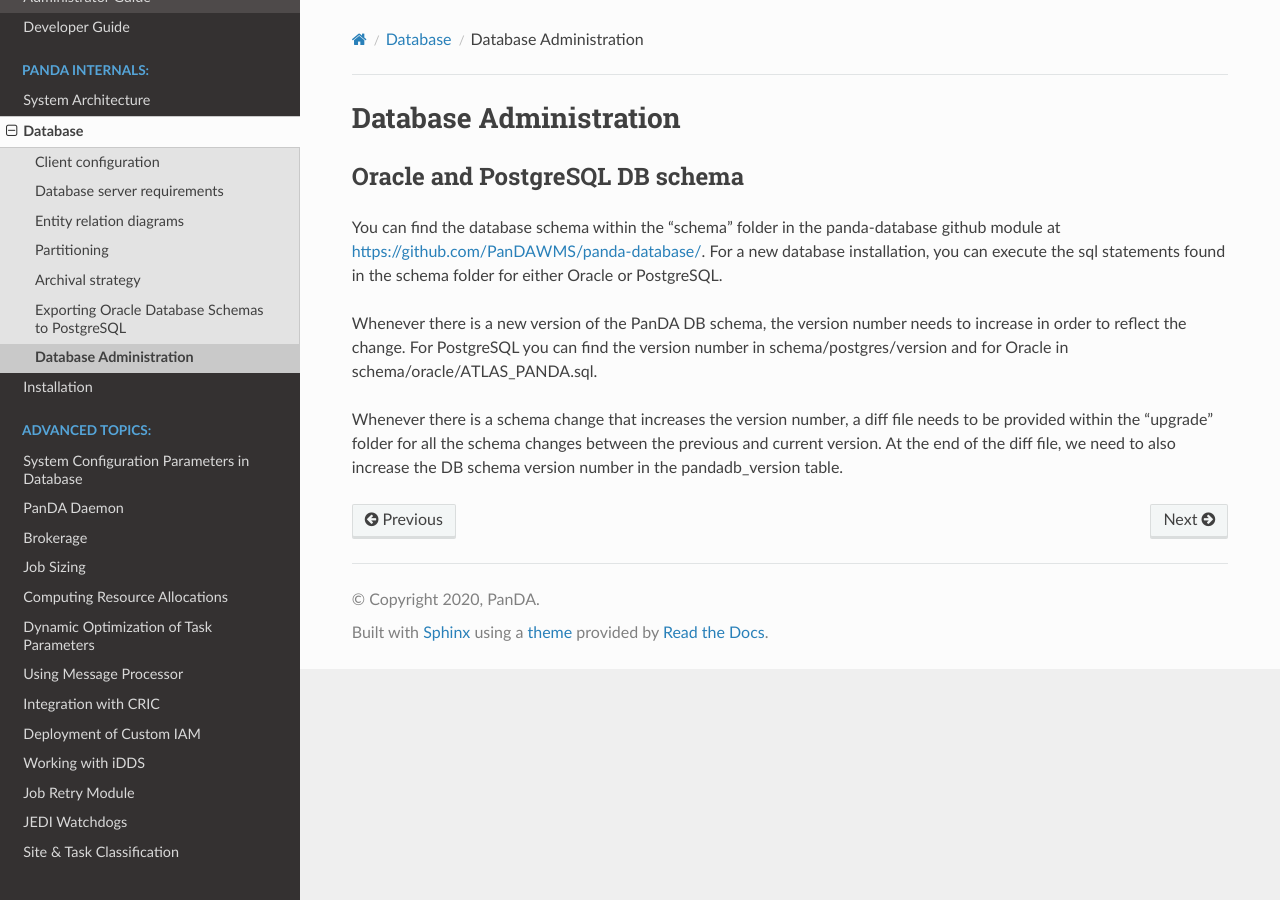
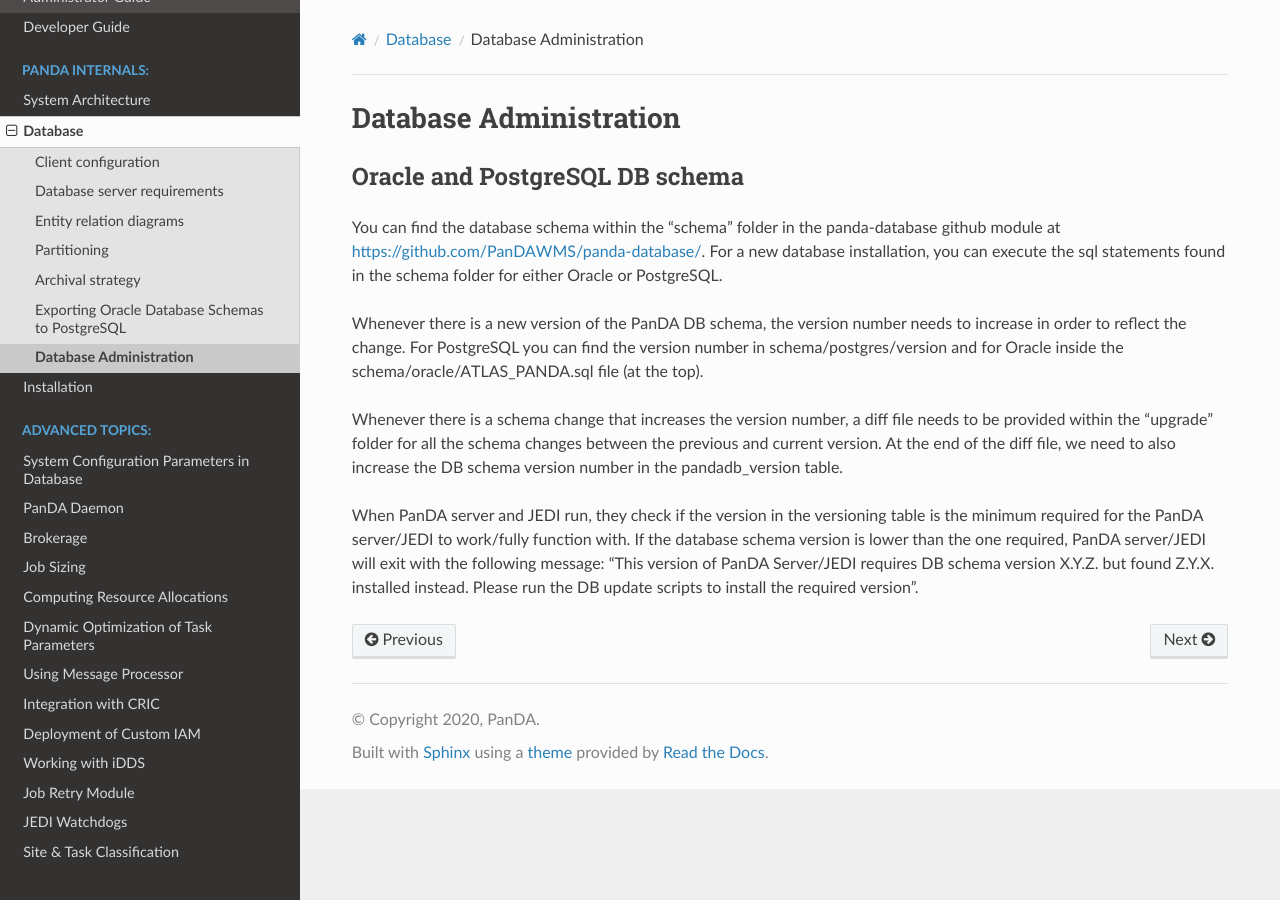
Before and after one commit to PanDAWMS/panda-docs, a Sphinx documentation site: the page built from docs/source/database/administration.rst, in a window 1280 px wide. Built offline with Sphinx 7.4.7 and the Read the Docs theme 2.0.0, drawn with Linux system fonts in a browser that asks for light colours; pages that are not in the unit, such as notebooks, are missing from menus.

Commit message:
Update administration.rst

```diff
--- a/docs/source/database/administration.rst
+++ b/docs/source/database/administration.rst
@@ -5,6 +5,8 @@ Oracle and PostgreSQL DB schema
 ==============
 You can find the database schema within the "schema" folder in the panda-database github module at `<https://github.com/PanDAWMS/panda-database/>`_. For a new database installation, you can execute the sql statements found in the schema folder for either Oracle or PostgreSQL.
 
-Whenever there is a new version of the PanDA DB schema, the version number needs to increase in order to reflect the change. For PostgreSQL you can find the version number in schema/postgres/version and for Oracle in schema/oracle/ATLAS_PANDA.sql.
+Whenever there is a new version of the PanDA DB schema, the version number needs to increase in order to reflect the change. For PostgreSQL you can find the version number in schema/postgres/version and for Oracle inside the schema/oracle/ATLAS_PANDA.sql file (at the top).
 
 Whenever there is a schema change that increases the version number, a diff file needs to be provided within the "upgrade" folder for all the schema changes between the previous and current version. At the end of the diff file, we need to also increase the DB schema version number in the pandadb_version table.
+
+When PanDA server and JEDI run, they check if the version in the versioning table is the minimum required for the PanDA server/JEDI to work/fully function with. If the database schema version is lower than the one required, PanDA server/JEDI will exit with the following message: “This version of PanDA Server/JEDI requires DB schema version X.Y.Z. but found Z.Y.X. installed instead. Please run the DB update scripts to install the required version”.
```
